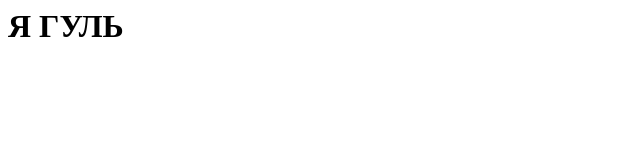
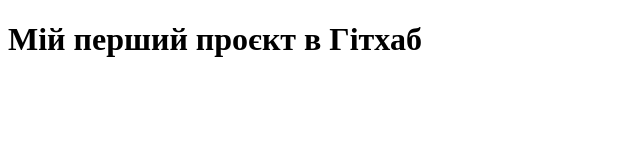
Before and after one commit to Vladislav-afk-wq/-, a plain HTML site: page index.html in a window 1280 px wide. Shown: the whole page, without its empty margins (0-640 px from the left). Drawn offline with Linux system fonts and the light colour scheme.

Commit message:
Update index.html
Додали назву сторинки

```diff
--- a/index.html
+++ b/index.html
@@ -1 +1,12 @@
-<h1>Я ГУЛЬ</h1>
+
+<!DOCTYPE html>
+<html lang="en">
+<head>
+     <meta charset="UTF-8">
+     <meta name="viewport" content="width=device-width, initial-scale=1.0">
+     <title>Урок 31 - Гітхаб</title>
+</head>
+<body>
+     <h1>Мій перший проєкт в Гітхаб</h1>
+</body>
+</html>
```
